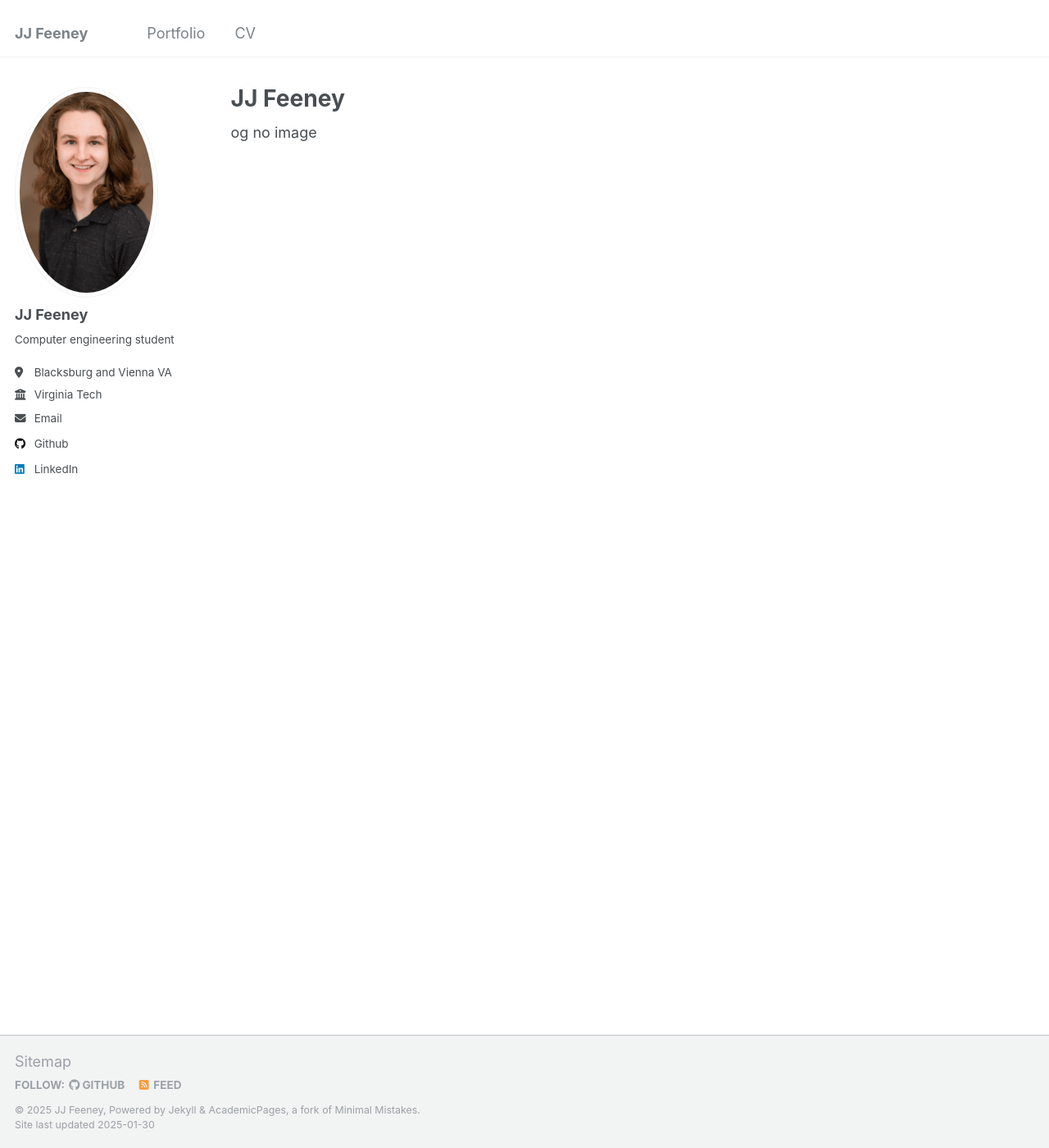
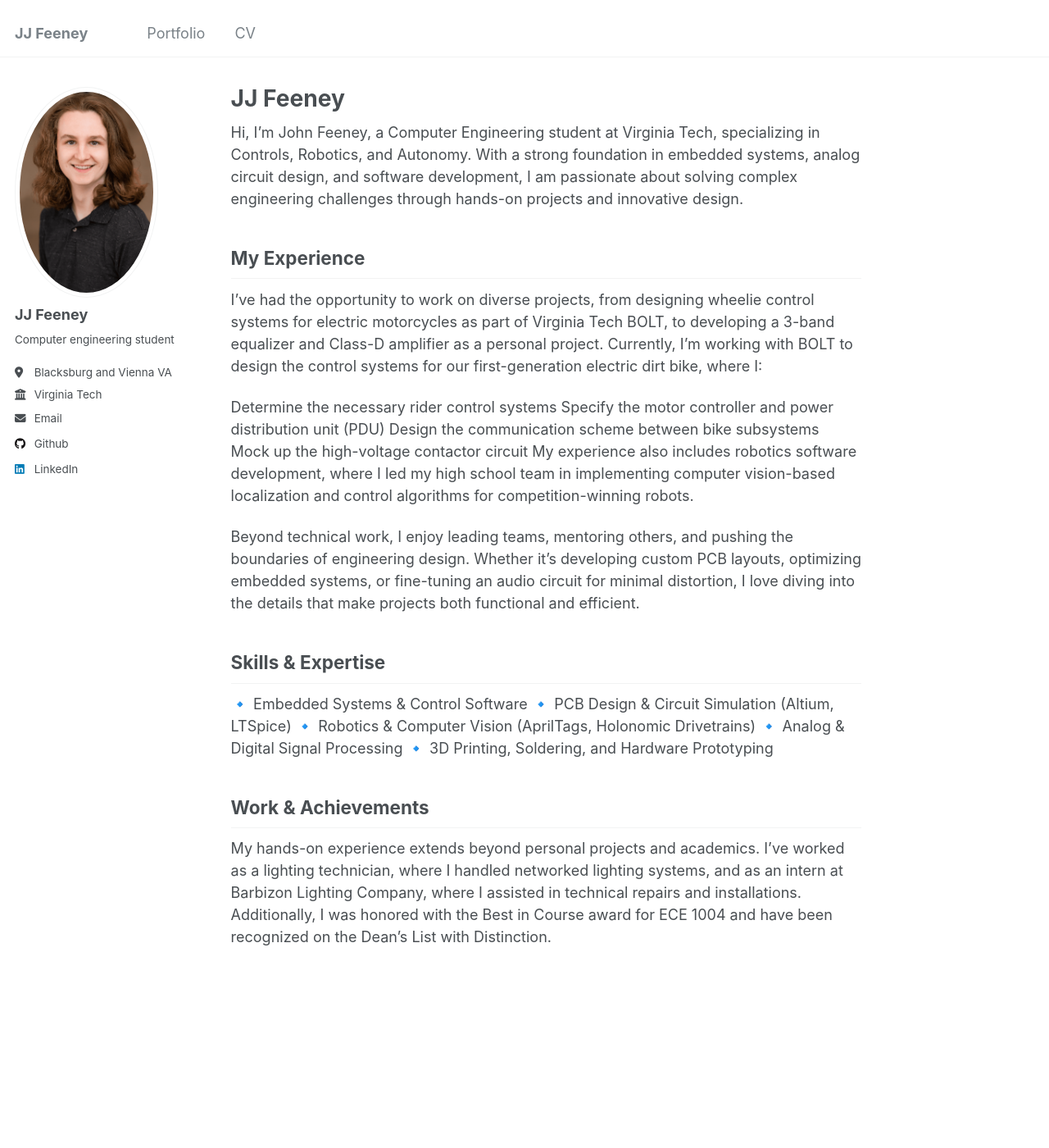
Before and after one commit to Jfee04/Jfee04.github.io, a Jekyll site: the page built from _pages/about.md, in a window 1280 px wide and 1400 px high. Shown: the whole window at 82% size. Built offline with Jekyll 4.4.1, drawn with Linux system fonts in a browser that asks for light colours.

Commit message:
added about me

```diff
--- a/_pages/about.md
+++ b/_pages/about.md
@@ -7,4 +7,25 @@ redirect_from:
   - /about.html
 ---
 
-og no image
+Hi, I’m John Feeney, a Computer Engineering student at Virginia Tech, specializing in Controls, Robotics, and Autonomy. With a strong foundation in embedded systems, analog circuit design, and software development, I am passionate about solving complex engineering challenges through hands-on projects and innovative design.
+
+## My Experience ##
+I’ve had the opportunity to work on diverse projects, from designing wheelie control systems for electric motorcycles as part of Virginia Tech BOLT, to developing a 3-band equalizer and Class-D amplifier as a personal project. Currently, I’m working with BOLT to design the control systems for our first-generation electric dirt bike, where I:
+
+Determine the necessary rider control systems
+Specify the motor controller and power distribution unit (PDU)
+Design the communication scheme between bike subsystems
+Mock up the high-voltage contactor circuit
+My experience also includes robotics software development, where I led my high school team in implementing computer vision-based localization and control algorithms for competition-winning robots.
+
+Beyond technical work, I enjoy leading teams, mentoring others, and pushing the boundaries of engineering design. Whether it’s developing custom PCB layouts, optimizing embedded systems, or fine-tuning an audio circuit for minimal distortion, I love diving into the details that make projects both functional and efficient.
+
+## Skills & Expertise ##
+🔹 Embedded Systems & Control Software
+🔹 PCB Design & Circuit Simulation (Altium, LTSpice)
+🔹 Robotics & Computer Vision (AprilTags, Holonomic Drivetrains)
+🔹 Analog & Digital Signal Processing
+🔹 3D Printing, Soldering, and Hardware Prototyping
+
+## Work & Achievements ##
+My hands-on experience extends beyond personal projects and academics. I’ve worked as a lighting technician, where I handled networked lighting systems, and as an intern at Barbizon Lighting Company, where I assisted in technical repairs and installations. Additionally, I was honored with the Best in Course award for ECE 1004 and have been recognized on the Dean’s List with Distinction.
```
Also changed, not shown: _pages/cv.md (+7 -37 lines).
